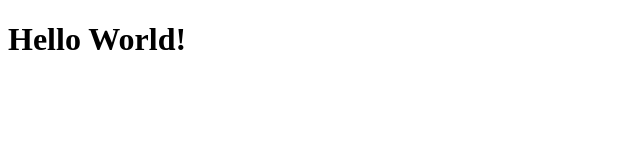
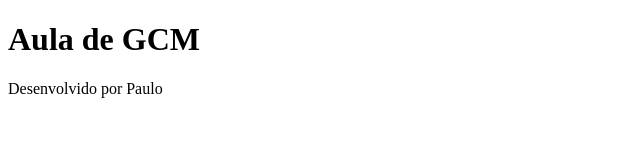
Before and after one commit to Gerencia-de-configuracao-e-mudancas/Aula-20-09, a plain HTML site: page index.html in a window 1280 px wide. Shown: the whole page, without its empty margins (0-640 px from the left). Drawn offline with Linux system fonts and the light colour scheme.

Commit message:
Acrescentando cabeçalho e rodapé

```diff
--- a/index.html
+++ b/index.html
@@ -6,6 +6,10 @@
     <title>Exemplo aula 25/09/2023</title>
 </head>
 <body>
-    <h1>Hello World!</h1>
+
+    <header><h1>Aula de GCM</h1></header>
+
+    <footer>Desenvolvido por Paulo</footer>
+
 </body>
 </html>
```
